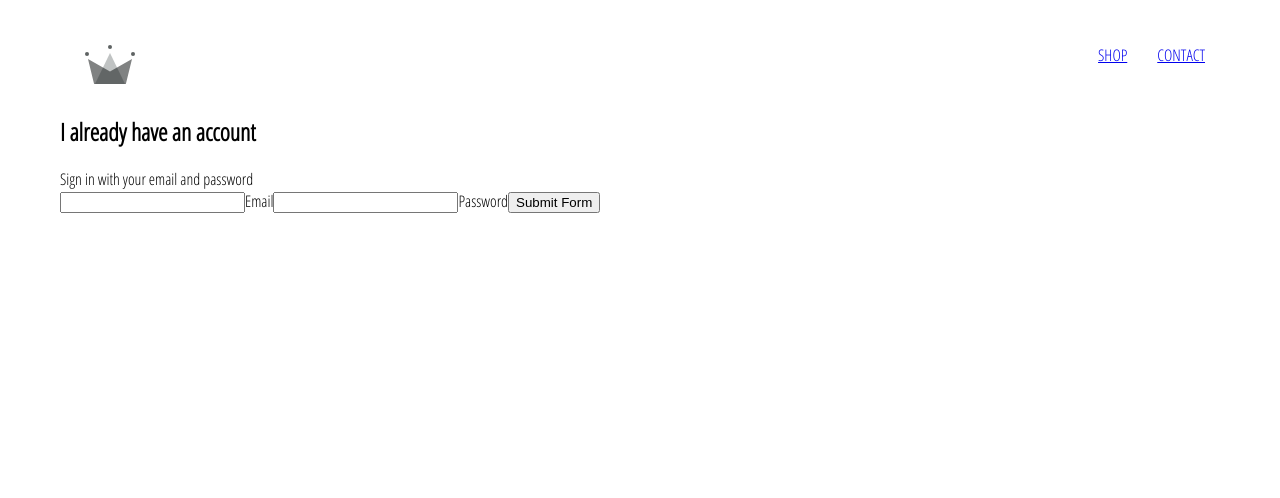
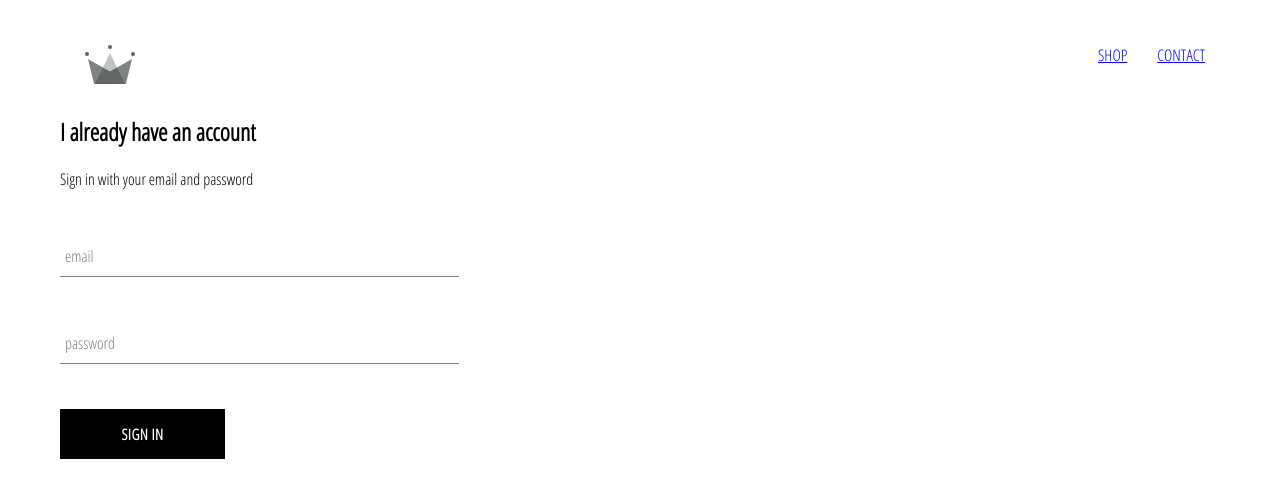
Before and after one commit to muhammad-usama-aleem/clothing-commerce-website, a React (Create React App) app: page /signin in a window 1280 px wide. Shown: the top 498 px of the page. Built offline with nearby package versions, Linux system fonts and the light colour scheme.

Commit message:
adding custom button component

```diff
--- /dev/null
+++ b/src/components/custom-button/custom-button.component.jsx
@@ -0,0 +1,10 @@
+import React from 'react';
+import './custom-button.style.scss';
+
+const CustomButton = ({ children, ...otherProps }) => (
+    <button className='custom-button' {...otherProps}>
+      {children}
+    </button>
+  );
+
+export default CustomButton;
--- /dev/null
+++ b/src/components/custom-button/custom-button.style.scss
@@ -0,0 +1,22 @@
+.custom-button {
+    min-width: 165px;
+    width: auto;
+    height: 50px;
+    letter-spacing: 0.5px;
+    line-height: 50px;
+    padding: 0 35px 0 35px;
+    font-size: 15px;
+    background-color: black;
+    color: white;
+    text-transform: uppercase;
+    font-family: 'Open Sans Condensed';
+    font-weight: bolder;
+    border: none;
+    cursor: pointer;
+
+    &:hover {
+      background-color: white;
+      color: black;
+      border: 1px solid black;
+    }
+  }
--- /dev/null
+++ b/src/components/form-input/Form-input.component.jsx
@@ -0,0 +1,20 @@
+import React from 'react';
+
+import './form-input.style.scss';
+
+const FormInput = ({ handleChange, label, ...otherProps }) => (
+  <div className='group'>
+    <input className='form-input' onChange={handleChange} {...otherProps} />
+    {label ? (
+      <label
+        className={`${
+          otherProps.value.length ? 'shrink' : ''
+        } form-input-label`}
+      >
+        {label}
+      </label>
+    ) : null}
+  </div>
+);
+
+export default FormInput;
--- /dev/null
+++ b/src/components/form-input/form-input.style.scss
@@ -0,0 +1,54 @@
+$sub-color: grey;
+$main-color: black;
+
+@mixin shrinkLabel {
+  top: -14px;
+  font-size: 12px;
+  color: $main-color;
+}
+
+.group {
+  position: relative;
+  margin: 45px 0;
+
+  .form-input {
+    background: none;
+    background-color: white;
+    color: $sub-color;
+    font-size: 18px;
+    padding: 10px 10px 10px 5px;
+    display: block;
+    width: 100%;
+    border: none;
+    border-radius: 0;
+    border-bottom: 1px solid $sub-color;
+    margin: 25px 0;
+
+    &:focus {
+      outline: none;
+    }
+
+    &:focus ~ .form-input-label {
+      @include shrinkLabel();
+    }
+  }
+
+  input[type='password'] {
+    letter-spacing: 0.3em;
+  }
+
+  .form-input-label {
+    color: $sub-color;
+    font-size: 16px;
+    font-weight: normal;
+    position: absolute;
+    pointer-events: none;
+    left: 5px;
+    top: 10px;
+    transition: 300ms ease all;
+
+    &.shrink {
+      @include shrinkLabel();
+    }
+  }
+}
--- a/src/components/sign-in/Sign-In.component.jsx
+++ b/src/components/sign-in/Sign-In.component.jsx
@@ -1,4 +1,6 @@
 import React, { Component } from 'react';
+import FormInput from '../form-input/Form-input.component';
+import CustomButton from '../custom-button/custom-button.component';
 import './Sign-In.style.scss';
 
 export default class SignIn extends Component {
@@ -26,20 +28,22 @@
                 <h2> I already have an account</h2>
                 <span>Sign in with your email and password</span>
                 <form onSubmit={this.handleSubmit}>
-                    <input
+                    <FormInput
                     name='email'
-                    onChange={this.handleChange}
+                    handleChange={this.handleChange}
+                    label='email'
                     type='email'
                     value={this.state.email} required />
-                    <label>Email</label>
-                    <input
+
+                    <FormInput
                     name='password'
-                    onChange={this.handleChange}
+                    handleChange={this.handleChange}
+                    label='password'
                     type='password'
                     value={this.state.password} required />
-                    <label>Password</label>
 
-                    <input type='submit' value='Submit Form' />
+
+                    <CustomButton type='submit'>SIGN IN</CustomButton>
                 </form>
             </div>
         )
--- a/src/components/sign-in/Sign-In.style.scss
+++ b/src/components/sign-in/Sign-In.style.scss
@@ -0,0 +1,3 @@
+.sign-in{
+    width: 30vw;
+}
```
